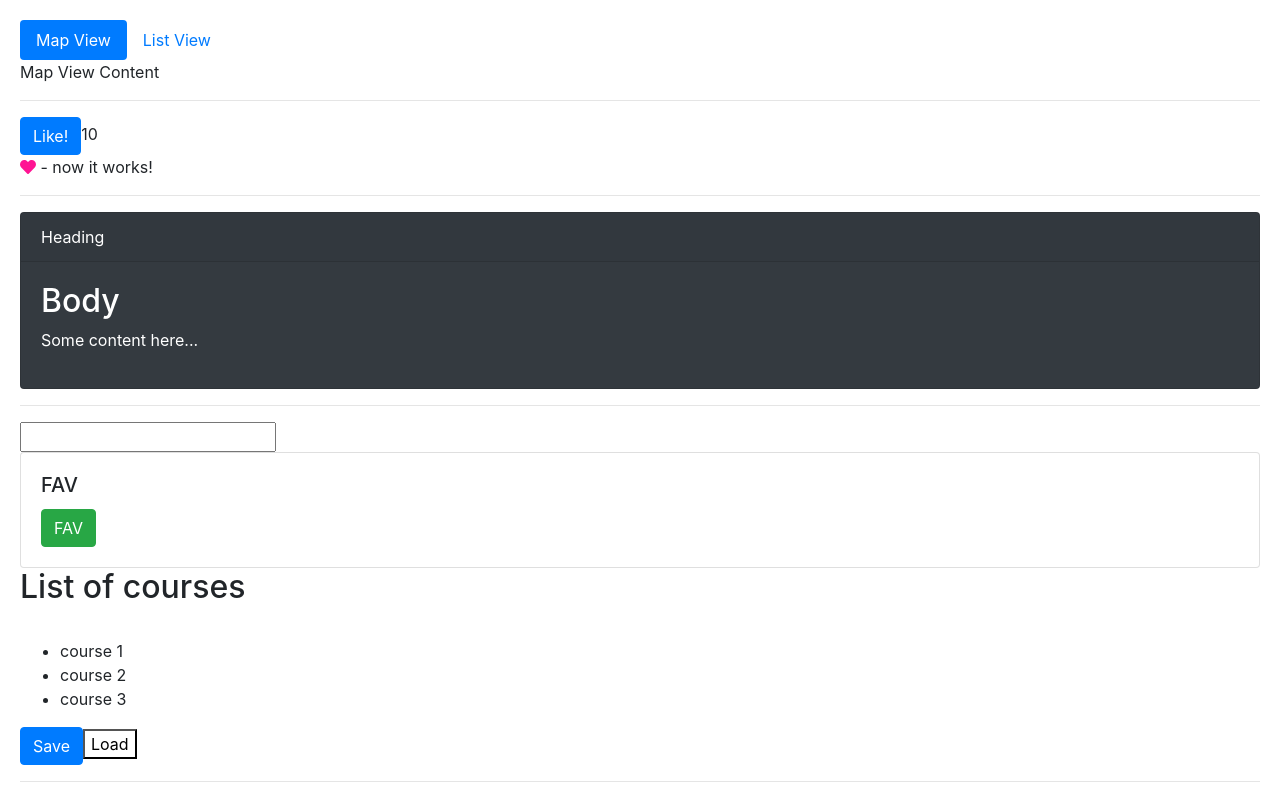
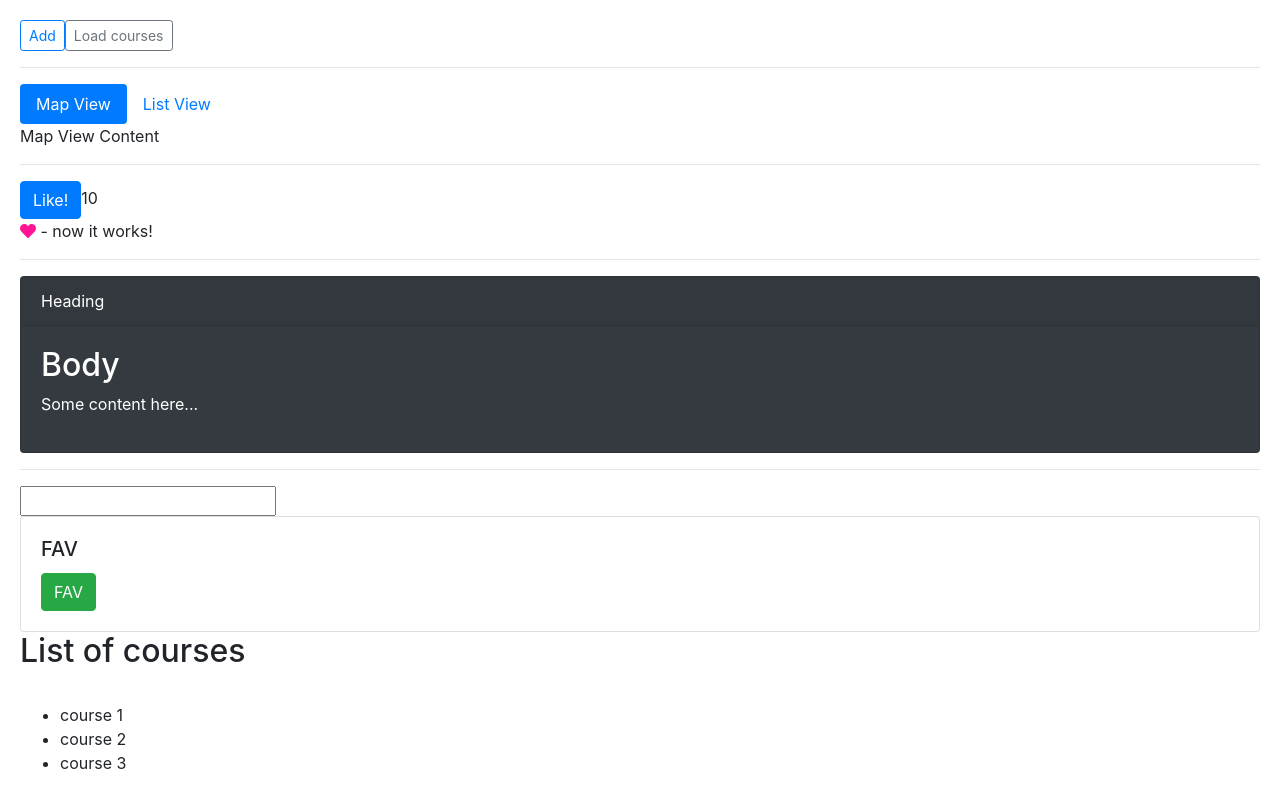
Before and after one commit to luk452/AngularDemo, an Angular app: page / in a window 1280 px wide. Shown: the top 789 px of the page. Built offline with nearby package versions, Linux system fonts and the light colour scheme.

Commit message:
ngFor - change detection, TrackBy for performance

```diff
--- a/src/app/app.component.html
+++ b/src/app/app.component.html
@@ -1,3 +1,5 @@
+<courses2></courses2>
+
 <ul class="nav nav-pills">
   <li class="nav-item">
     <a class="nav-link" href="#"
--- a/src/app/app.module.ts
+++ b/src/app/app.module.ts
@@ -14,6 +14,7 @@ import { FavoriteComponent } from './favorite/favorite.component';
 import { TitleCasePipe } from './title-case.pipe';
 import { PanelComponent } from './panel/panel.component';
 import { LikeComponent } from './like/like.component';
+import { Courses2Component } from './courses2/courses2.component';
 
 
 @NgModule({
@@ -26,7 +27,8 @@ import { LikeComponent } from './like/like.component';
     FavoriteComponent,
     TitleCasePipe,
     PanelComponent,
-    LikeComponent
+    LikeComponent,
+    Courses2Component
   ],
   imports: [
     BrowserModule,
--- /dev/null
+++ b/src/app/courses2/courses2.component.html
@@ -0,0 +1,11 @@
+<button class="btn btn-outline-primary btn-sm" (click)="onAdd()">Add</button>
+<button class="btn btn-outline-secondary btn-sm" (click)="loadCourses()">Load courses</button>
+<ul>
+  <li *ngFor = "let course of courses; index as i; even as isEven; trackBy: trackCourse">
+    {{ i }} - {{ course.name }} - <span *ngIf="isEven">(EVEN)</span>
+    <button class="btn btn-outline-danger btn-sm" (click)="onRemove(course)">Remove</button>
+    <button class="btn btn-outline-warning btn-sm" (click)="onChange(course)">Update</button>
+  </li>
+</ul>
+
+<hr>
--- /dev/null
+++ b/src/app/courses2/courses2.component.ts
@@ -0,0 +1,37 @@
+import { Component, OnInit } from '@angular/core';
+
+@Component({
+  selector: 'courses2',
+  templateUrl: './courses2.component.html',
+  styleUrls: ['./courses2.component.css']
+})
+export class Courses2Component {
+
+  courses;
+
+  onAdd() {
+    this.courses.push({ id: 4, name: 'new c4'});
+  }
+
+  onRemove(course) {
+    let index = this.courses.indexOf(course);
+    this.courses.splice(index, 1);
+  }
+
+  onChange(course) {
+    course.name += ' UPDATED!';
+  }
+
+  loadCourses () {
+    this.courses = [
+      { id: 1, name: 'c1'},
+      { id: 2, name: 'c2'},
+      { id: 3, name: 'c3'}
+    ];
+  }
+
+  trackCourse(index, course) {
+    return course ? course.id : undefined;
+  }
+
+}
```
Also changed, not shown: src/app/courses2/courses2.component.css (added), 1 other file (tests, documents, lock files or other folders).
